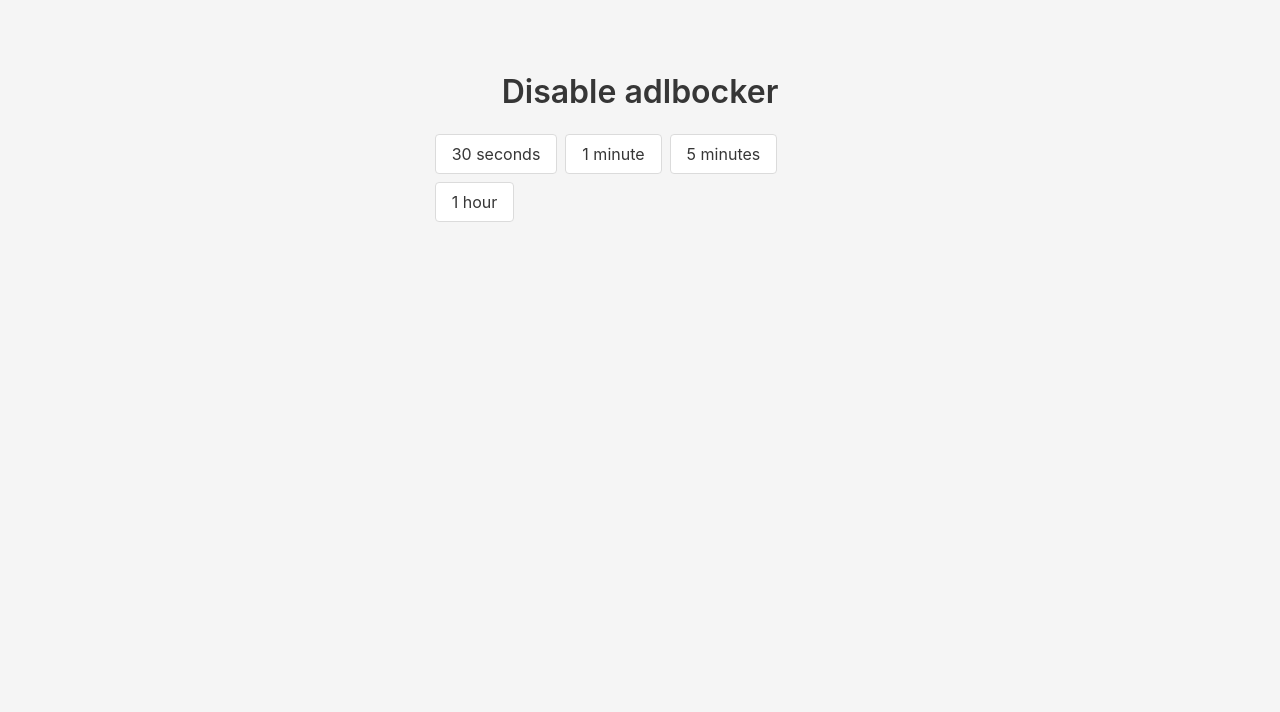
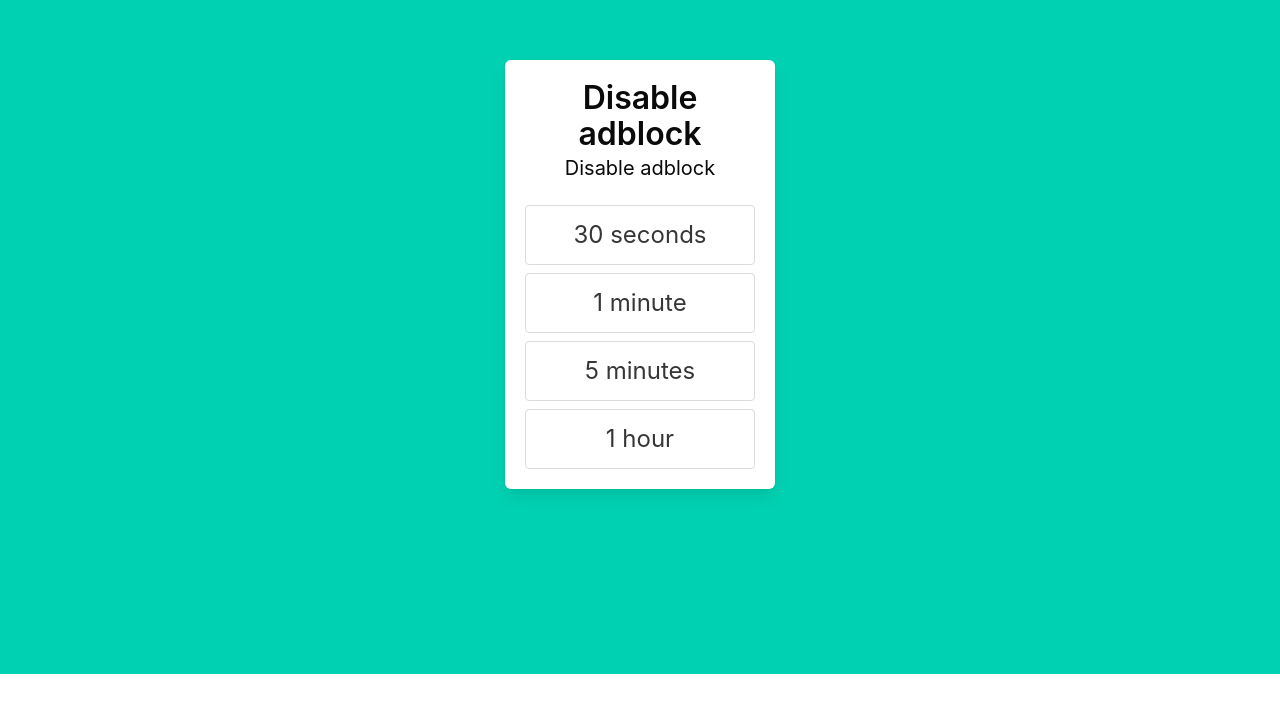
Before and after one commit to HannahConnolly/disable-adblock-client-server, a React (Create React App) app in the folder disable-adblock-client/: page / in a window 1280 px wide. Shown: the part 126-838 px from the top of the page. After the commit the page ends 800 px from the top, so only its background shows below. Built offline with nearby package versions, Linux system fonts and the light colour scheme.

Commit message:
spiced up front-end

```diff
--- a/disable-adblock-client/src/App.js
+++ b/disable-adblock-client/src/App.js
@@ -2,15 +2,21 @@ const endpoint = 'http://192.168.1.94:5555';
 
 function App() {
   return (
-    <div className='has-background-light' style={{ height: '2000px' }}>
-      <div className='columns'>
-        <div className='column' />
-        <div className='column' style={{ alignItems: 'center' }}>
-          <div style={{ marginTop: '200px' }} />
-          <h1 className='title has-text-centered'>Disable adlbocker</h1>
-          <div className='buttons'>
+    <section className='hero is-primary is-fullheight'>
+      <div className='hero-body'>
+        <div className='container'>
+          <div className='columns is-centered'>
+            <div className='column is-5-tablet is-4-desktop is-3-widescreen'>
+              <form action='' className='box'>
+                <h1 className='title has-text-black has-text-centered'>
+                  Disable adblock
+                </h1>
+                <h1 className='subtitle has-text-black has-text-centered'>
+                  Disable adblock
+                </h1>
+                <div className='buttons are-large'>
                   <button
-              className='button fa-align-center'
+                    className='button is-fullwidth'
                     onClick={() => {
                       callBackendAPI(30, 'seconds');
                     }}
@@ -18,7 +24,7 @@ function App() {
                     30 seconds
                   </button>
                   <button
-              className='button fa-align-center'
+                    className='button is-fullwidth'
                     onClick={() => {
                       callBackendAPI(60, 'seconds');
                     }}
@@ -26,7 +32,7 @@ function App() {
                     1 minute
                   </button>
                   <button
-              className='button fa-align-center'
+                    className='button is-fullwidth'
                     onClick={() => {
                       callBackendAPI(300, 'seconds');
                     }}
@@ -34,7 +40,7 @@ function App() {
                     5 minutes
                   </button>
                   <button
-              className='button fa-align-center'
+                    className='button is-fullwidth'
                     onClick={() => {
                       callBackendAPI(60, 'minutes');
                     }}
@@ -42,16 +48,98 @@ function App() {
                     1 hour
                   </button>
                 </div>
-        </div>
-        <div className='column' />
+                {/* <label for='' className='label'>
+                    Email
+                  </label>
+                  <div className='control has-icons-left'>
+                    <input
+                      type='email'
+                      placeholder='e.g. bobsmith@gmail.com'
+                      className='input'
+                      required
+                    />
+                    <span className='icon is-small is-left'>
+                      <i className='fa fa-envelope'></i>
+                    </span>
                   </div>
                 </div>
+                <div className='field'>
+                  <label for='' className='label'>
+                    Password
+                  </label>
+                  <div className='control has-icons-left'>
+                    <input
+                      type='password'
+                      placeholder='*******'
+                      className='input'
+                      required
+                    />
+                    <span className='icon is-small is-left'>
+                      <i className='fa fa-lock'></i>
+                    </span>
+                  </div>
+                </div>
+                <div className='field'>
+                  <label for='' className='checkbox'>
+                    <input type='checkbox' />
+                    Remember me
+                  </label> */}
+              </form>
+            </div>
+          </div>
+        </div>
+      </div>
+    </section>
   );
 }
 
-// function callDisabler(amount, type) {
-//   console.log(endpoint);
-//   callBackendAPI(amount, type);
+// function App() {
+//   return (
+//     <div className='has-background-light' style={{ height: '2000px' }}>
+//       <div className='columns'>
+//         <div className='column' />
+//         <div className='column' style={{ alignItems: 'center' }}>
+//           <div style={{ marginTop: '200px' }} />
+//           <h1 className='title has-text-centered'>Disable adlbocker</h1>
+//           <div className='buttons'>
+//             <button
+//               className='button fa-align-center'
+//               onClick={() => {
+//                 callBackendAPI(30, 'seconds');
+//               }}
+//             >
+//               30 seconds
+//             </button>
+//             <button
+//               className='button fa-align-center'
+//               onClick={() => {
+//                 callBackendAPI(60, 'seconds');
+//               }}
+//             >
+//               1 minute
+//             </button>
+//             <button
+//               className='button fa-align-center'
+//               onClick={() => {
+//                 callBackendAPI(300, 'seconds');
+//               }}
+//             >
+//               5 minutes
+//             </button>
+//             <button
+//               className='button fa-align-center'
+//               onClick={() => {
+//                 callBackendAPI(60, 'minutes');
+//               }}
+//             >
+//               1 hour
+//             </button>
+//           </div>
+//         </div>
+//         <div className='column' />
+//       </div>
+//     </div>
+//   );
 // }
 
 // fetching the GET route from the Express server which matches the GET route from server.js
```
Lines whose indentation alone changed are shown as unchanged.
